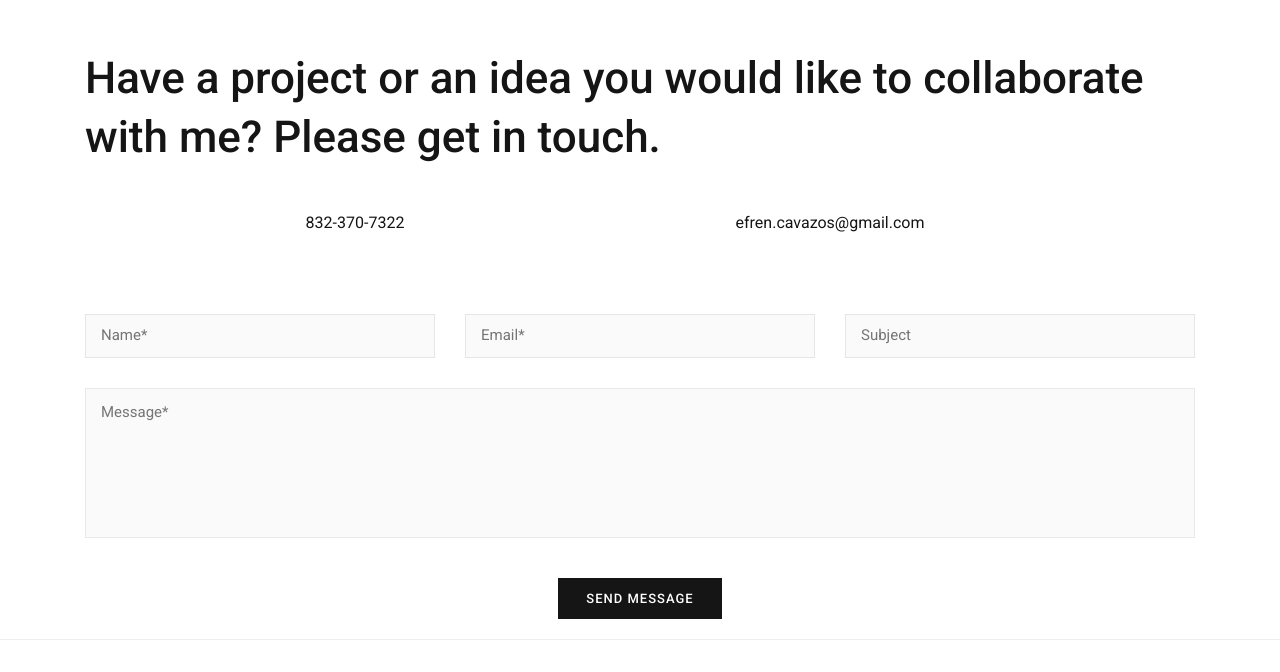
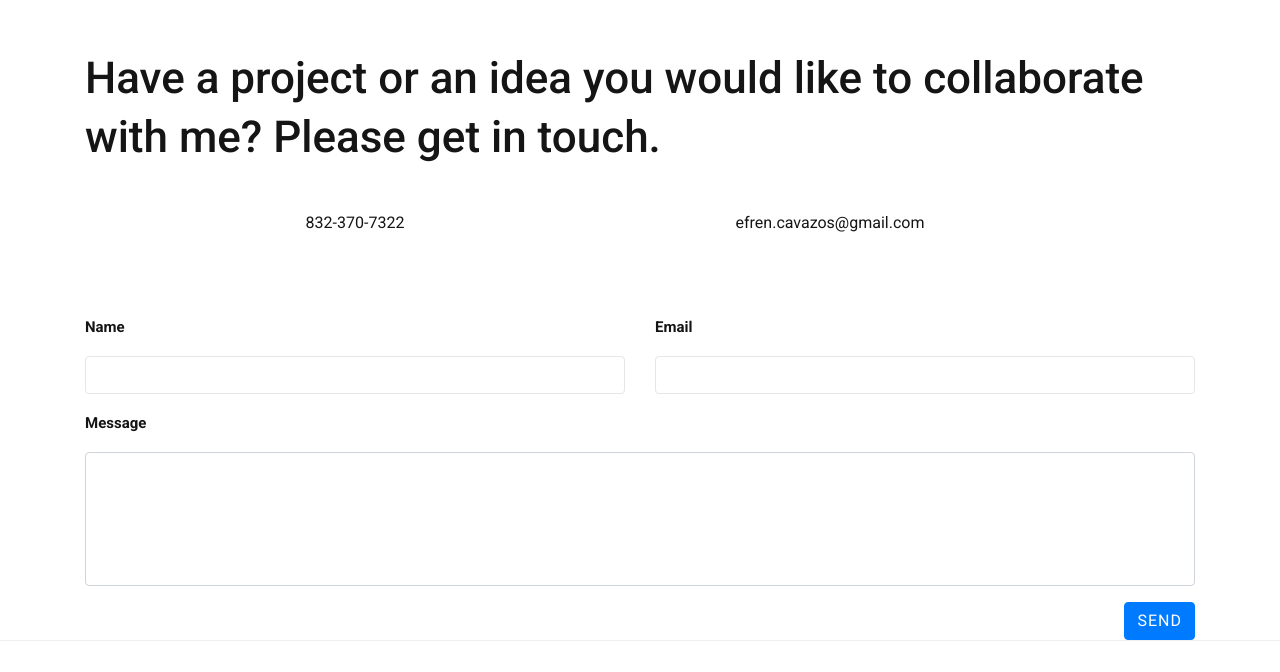
Before and after one commit to efrencav/efrencav2025, a plain HTML site: page contact/index.html in a window 1280 px wide. Shown: the part 133-805 px from the top of the page. Drawn offline with Linux system fonts and the light colour scheme.

Commit message:
Add files via upload

```diff
--- a/contact/index.html
+++ b/contact/index.html
@@ -117,81 +117,60 @@
                                     <div class="row m-t-40">
                                         <div class="col-sm-12">
                                             <div role="form" class="kraftcf">
-                                                <form id="contact-form"
-      name="Contact"
-      method="POST"
-      data-netlify="true"
-      netlify-honeypot="bot-field"
-      action="/thank-you"
-      class="kraftcf-form"
-      novalidate>
+                                                <form name="contact" method="POST" action="/thank-you.html"
+                                                    data-netlify="true" data-netlify-honeypot="bot-field"
+                                                    accept-charset="UTF-8" class="contact-form">
 
-  <!-- Netlify required hidden fields -->
-  <input type="hidden" name="form-name" value="Contact" />
-<p class="kraftcf-display-none">
-  <label>Don’t fill this out: <input name="bot-field" autocomplete="off" tabindex="-1" /></label>
+                                                    <!-- Netlify needs this hidden form-name input -->
+                                                    <input type="hidden" name="form-name" value="contact">
+
+                                                    <!-- Honeypot to reduce spam -->
+                                                    <p style="position:absolute;left:-9999px;" aria-hidden="true">
+                                                        <label>Don’t fill this out if you’re human: <input
+                                                                name="bot-field"></label>
                                                     </p>
 
-
-  <div class="contact-form-main">
-    <div class="contact-form-fields-wrap clearfix">
-      <div class="contact-form-fields">
-        <span class="kraftcf-form-control-wrap name">
-          <input type="text" name="name" size="40"
-                 class="kraftcf-form-control kraftcf-text kraftcf-validates-as-required"
-                 aria-required="true" aria-invalid="false"
-                 placeholder="Name*" required>
-          <span role="alert" class="kraftcf-not-valid-tip">The field is required.</span>
-        </span>
-      </div>
-
-      <div class="contact-form-fields">
-        <span class="kraftcf-form-control-wrap email">
-          <input type="email" name="email" size="40"
-                 class="kraftcf-form-control kraftcf-text kraftcf-email kraftcf-validates-as-required kraftcf-validates-as-email"
-                 aria-required="true" aria-invalid="false"
-                 placeholder="Email*" required>
-          <span role="alert" class="kraftcf-not-valid-tip">The field is required.</span>
-          <span role="alert" class="kraftcf-not-valid-tip">The e-mail address entered is invalid.</span>
-        </span>
-      </div>
-
-      <div class="contact-form-fields">
-        <span class="kraftcf-form-control-wrap subject">
-          <input type="text" name="subject" size="40"
-                 class="kraftcf-form-control kraftcf-text"
-                 placeholder="Subject">
-        </span>
+                                                    <!-- Two-column row: Name + Email -->
+                                                    <div class="row">
+                                                        <div class="col-sm-6">
+                                                            <div class="form-group">
+                                                                <label for="contact-name"
+                                                                    class="form-label">Name</label>
+                                                                <input id="contact-name" name="name" type="text"
+                                                                    class="form-control" required autocomplete="name">
                                                             </div>
                                                         </div>
 
-    <p>
-      <span class="kraftcf-form-control-wrap message">
-        <textarea name="message" cols="40" rows="10"
-                  class="kraftcf-form-control kraftcf-textarea kraftcf-validates-as-required"
-                  aria-required="true" aria-invalid="false"
-                  placeholder="Message*" required></textarea>
-        <span role="alert" class="kraftcf-not-valid-tip">The field is required.</span>
-      </span>
-    </p>
-
-    <!-- Optional: Netlify reCAPTCHA -->
-    <!-- <div data-netlify-recaptcha="true"></div> -->
-
-    <p>
-      <input type="submit" value="SEND MESSAGE"
-             class="kraftcf-form-control kraftcf-submit">
-    </p>
+                                                        <div class="col-sm-6">
+                                                            <div class="form-group">
+                                                                <label for="contact-email"
+                                                                    class="form-label">Email</label>
+                                                                <input id="contact-email" name="email" type="email"
+                                                                    class="form-control" required autocomplete="email">
+                                                            </div>
+                                                        </div>
                                                     </div>
 
-  <!-- Optional client-side messages (static display only) -->
-  <div class="kraftcf-response-output kraftcf-display-none kraftcf-validation-errors" role="alert">
-    One or more fields have an error. Please check and try again.
+                                                    <!-- Full-width Message -->
+                                                    <div class="row">
+                                                        <div class="col-sm-12">
+                                                            <div class="form-group">
+                                                                <label for="contact-message"
+                                                                    class="form-label">Message</label>
+                                                                <textarea id="contact-message" name="message" rows="5"
+                                                                    class="form-control" required></textarea>
                                                             </div>
-  <div class="kraftcf-response-output kraftcf-display-none kraftcf-mail-sent-ok" role="alert">
-    Thank you for your message. It has been sent.
+                                                        </div>
+                                                    </div>
+
+                                                    <!-- Submit -->
+                                                    <div class="row">
+                                                        <div class="col-sm-12 text-end text-right">
+                                                            <button type="submit" class="btn btn-primary">Send</button>
+                                                        </div>
                                                     </div>
                                                 </form>
+
 
                                             </div>
                                         </div>
```
Lines whose indentation alone changed are shown as unchanged.
